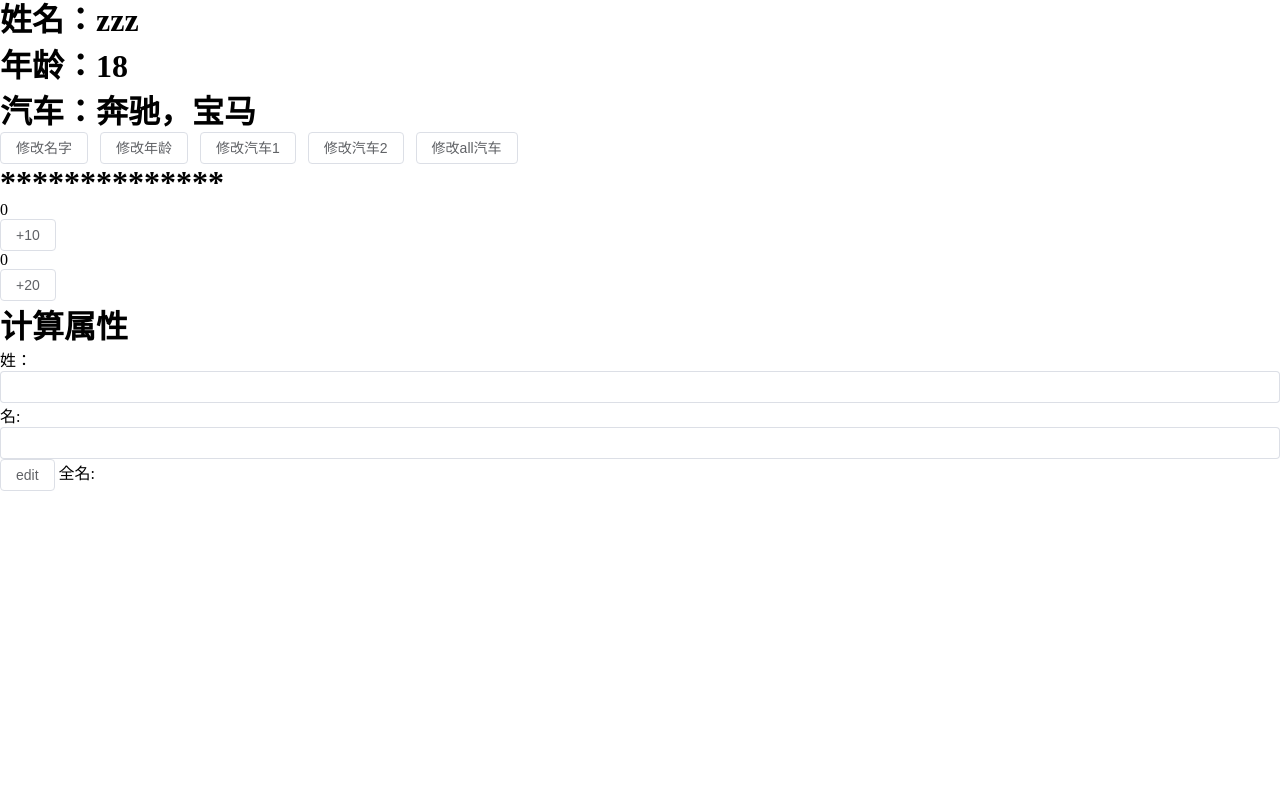
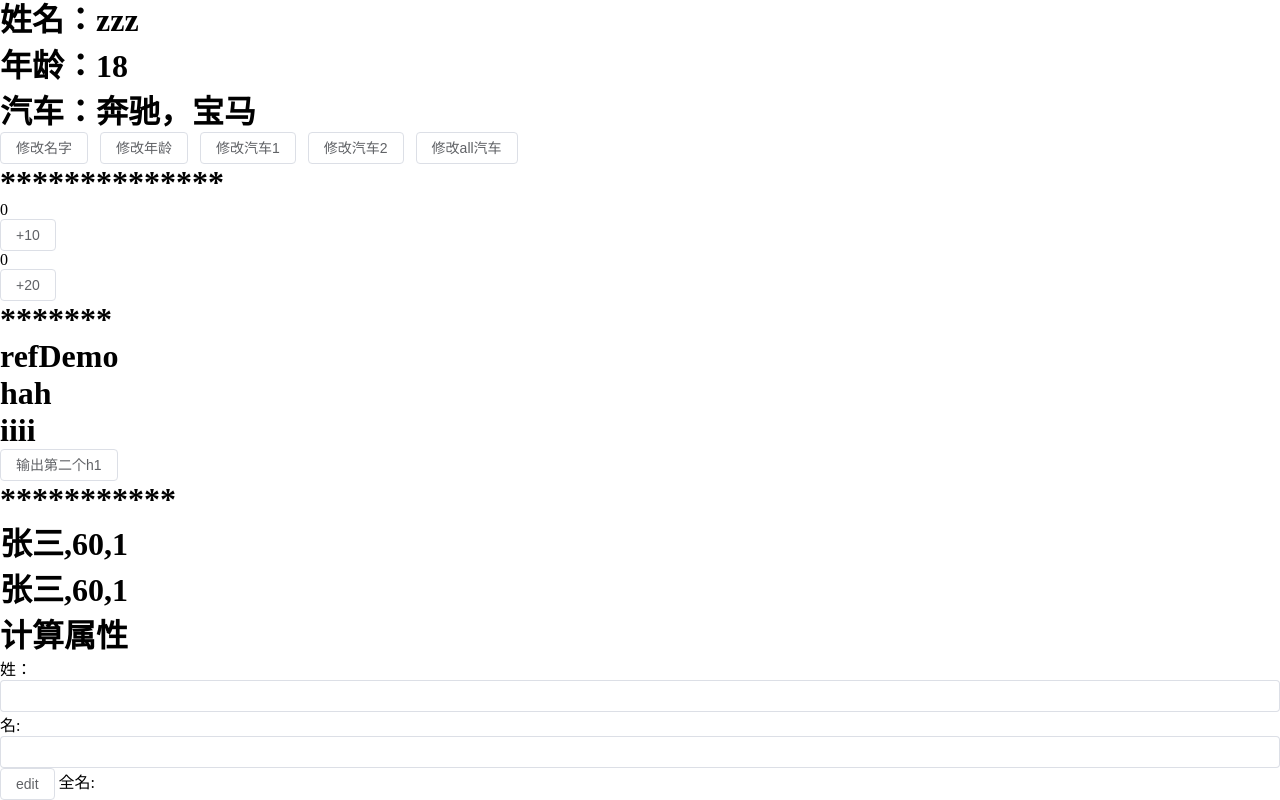
Before and after one commit to qimunan/vue_review, a Vue app: page / in a window 1280 px wide. Shown: the part 1237-2037 px from the top of the page. Before the commit the page ends 1728 px from the top, so only its background shows below. Built offline with nearby package versions, Linux system fonts and the light colour scheme.

Commit message:
接口，类型，泛型

```diff
--- a/components.d.ts
+++ b/components.d.ts
@@ -15,6 +15,8 @@ declare module 'vue' {
     ExDemo: typeof import('./src/components/exDemo.vue')['default']
     NewTest: typeof import('./src/components/newTest.vue')['default']
     PersionDemo: typeof import('./src/components/PersionDemo.vue')['default']
+    RefDemo: typeof import('./src/components/refDemo.vue')['default']
+    TS: typeof import('./src/components/TS.vue')['default']
     UserInfo: typeof import('./src/components/userInfo.vue')['default']
     WatchDemo: typeof import('./src/components/watchDemo.vue')['default']
     WatchEffwct: typeof import('./src/components/watchEffwct.vue')['default']
--- /dev/null
+++ b/src/components/TS.vue
@@ -0,0 +1,28 @@
+<template>
+    <div>
+        <h1>{{ a.name }},{{ a.age }},{{ a.id }}</h1>
+        <h1>{{ b[0].name }},{{ b[0].age }},{{ b[0].id }}</h1>
+    </div>
+</template>
+
+<script setup lang="ts">
+// 接口
+interface Persion {
+    id: number,
+    name: string,
+    age: number
+}
+
+// 自定义类型(泛型)
+// type PersionList = Array<Persion>
+// 自定义类型
+type PersionList = Persion[]
+let a: Persion = { id: 1, name: '张三', age: 60 }
+let b: PersionList = [
+    { id: 1, name: '张三', age: 60 },
+    { id: 2, name: '李四', age: 50 },
+    { id: 3, name: '王五', age: 40 }
+]
+</script>
+
+<style scoped></style>
--- /dev/null
+++ b/src/components/refDemo.vue
@@ -0,0 +1,24 @@
+<template>
+    <div>
+        <h1>refDemo</h1>
+        <h1 ref="hh">hah</h1>
+        <h1>iiii</h1>
+        <el-button @click="out">输出第二个h1</el-button>
+    </div>
+    <h1>***********</h1>
+    <TS></TS>
+</template>
+
+<script setup lang="ts">
+import { ref } from 'vue'
+
+const hh = ref()
+const out = () => {
+    // 获取ref为hh的元素
+   console.log(hh.value);
+}
+</script>
+
+<style scoped>
+
+</style>
--- a/src/components/watchEffwct.vue
+++ b/src/components/watchEffwct.vue
@@ -5,6 +5,8 @@
         <div>{{ count1 }}</div>
         <el-button @click="count1+=20">+20</el-button>
     </div>
+    <h1>*******</h1>
+    <refDemo></refDemo>
 </template>
 
 <script setup lang="ts">
```
